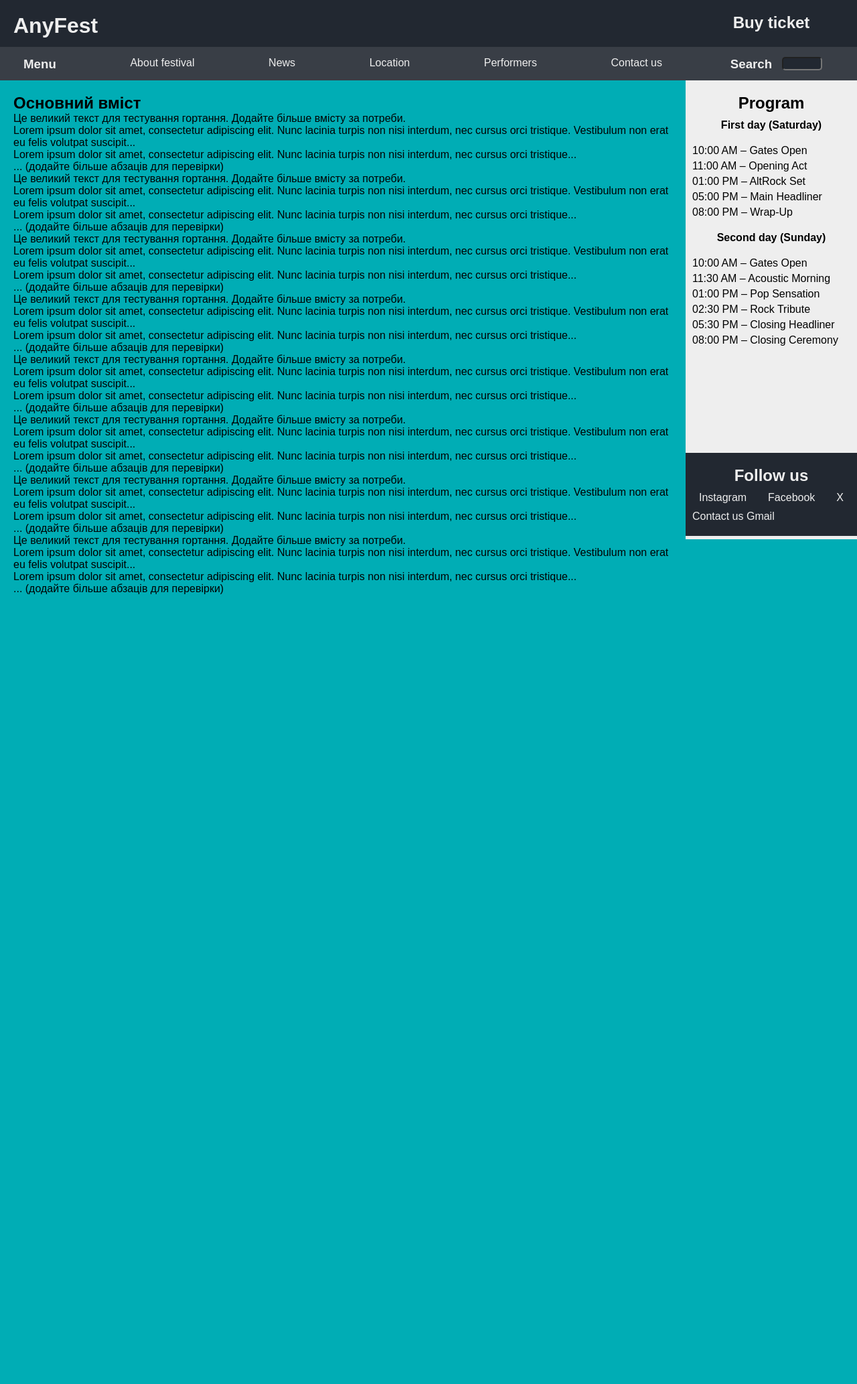
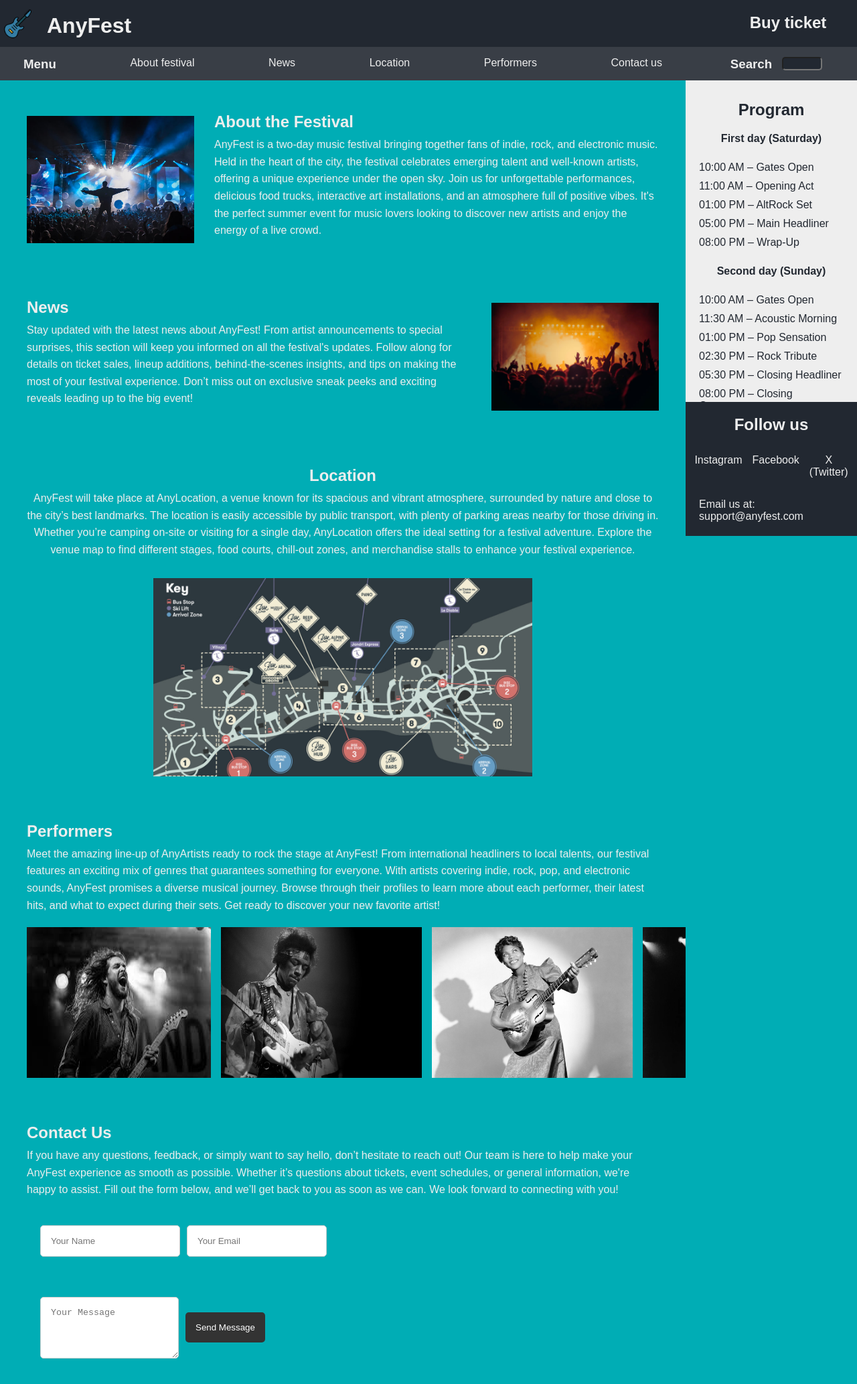
Before and after one commit to Any1ne/WEB-Lab3, a plain HTML site: page index.html in a window 1280 px wide. Shown: the whole page at 67% size. Before the commit the page ends 908 px from the top, so only its background shows below. Drawn offline with Linux system fonts and the light colour scheme.

Commit message:
Beta0
Design and developent of non adaptive  website complete

```diff
--- a/index.html
+++ b/index.html
@@ -3,16 +3,17 @@
 <head>
     <meta charset="UTF-8">
     <meta name="viewport" content="width=device-width, initial-scale=1.0">
-    <title>Макет сайту</title>
-    <link rel="stylesheet" href="styles.css">
+    <title>AnyFest</title>
+    <link rel="stylesheet" href="./styles.css">
 </head>
 <body>
-    <header class="header">
+    <header class="box header">
+        <img src= "./image/logo.png">
         <h1 class="logo">AnyFest</h1>
         <a class="ticket" href="#"><h2>Buy ticket</h2></a>
     </header>
 
-    <nav class="menu">
+    <nav class="box menu">
         <ul class="options">
             <li><a href="#"><h3>Menu<h3></a></li>
             <li><a href="#">About festival</a></li>
@@ -20,49 +21,69 @@
             <li><a href="#">Location</a></li>
             <li><a href="#">Performers</a></li>
             <li><a href="#">Contact us</a></li>
-
         </ul>
         <section class="search"> <h3>Search</h3> <input type="search" name="q"/> </section>
     </nav>
 
-    <main class="main-content">
-        <h2>Основний вміст</h2>
-        <p>Це великий текст для тестування гортання. Додайте більше вмісту за потреби.</p>
-        <p>Lorem ipsum dolor sit amet, consectetur adipiscing elit. Nunc lacinia turpis non nisi interdum, nec cursus orci tristique. Vestibulum non erat eu felis volutpat suscipit...</p>
-        <p>Lorem ipsum dolor sit amet, consectetur adipiscing elit. Nunc lacinia turpis non nisi interdum, nec cursus orci tristique...</p>
-        <p>... (додайте більше абзаців для перевірки)</p>
-        <p>Це великий текст для тестування гортання. Додайте більше вмісту за потреби.</p>
-        <p>Lorem ipsum dolor sit amet, consectetur adipiscing elit. Nunc lacinia turpis non nisi interdum, nec cursus orci tristique. Vestibulum non erat eu felis volutpat suscipit...</p>
-        <p>Lorem ipsum dolor sit amet, consectetur adipiscing elit. Nunc lacinia turpis non nisi interdum, nec cursus orci tristique...</p>
-        <p>... (додайте більше абзаців для перевірки)</p>
-        <p>Це великий текст для тестування гортання. Додайте більше вмісту за потреби.</p>
-        <p>Lorem ipsum dolor sit amet, consectetur adipiscing elit. Nunc lacinia turpis non nisi interdum, nec cursus orci tristique. Vestibulum non erat eu felis volutpat suscipit...</p>
-        <p>Lorem ipsum dolor sit amet, consectetur adipiscing elit. Nunc lacinia turpis non nisi interdum, nec cursus orci tristique...</p>
-        <p>... (додайте більше абзаців для перевірки)</p>
-        <p>Це великий текст для тестування гортання. Додайте більше вмісту за потреби.</p>
-        <p>Lorem ipsum dolor sit amet, consectetur adipiscing elit. Nunc lacinia turpis non nisi interdum, nec cursus orci tristique. Vestibulum non erat eu felis volutpat suscipit...</p>
-        <p>Lorem ipsum dolor sit amet, consectetur adipiscing elit. Nunc lacinia turpis non nisi interdum, nec cursus orci tristique...</p>
-        <p>... (додайте більше абзаців для перевірки)</p>
-        <p>Це великий текст для тестування гортання. Додайте більше вмісту за потреби.</p>
-        <p>Lorem ipsum dolor sit amet, consectetur adipiscing elit. Nunc lacinia turpis non nisi interdum, nec cursus orci tristique. Vestibulum non erat eu felis volutpat suscipit...</p>
-        <p>Lorem ipsum dolor sit amet, consectetur adipiscing elit. Nunc lacinia turpis non nisi interdum, nec cursus orci tristique...</p>
-        <p>... (додайте більше абзаців для перевірки)</p>
-        <p>Це великий текст для тестування гортання. Додайте більше вмісту за потреби.</p>
-        <p>Lorem ipsum dolor sit amet, consectetur adipiscing elit. Nunc lacinia turpis non nisi interdum, nec cursus orci tristique. Vestibulum non erat eu felis volutpat suscipit...</p>
-        <p>Lorem ipsum dolor sit amet, consectetur adipiscing elit. Nunc lacinia turpis non nisi interdum, nec cursus orci tristique...</p>
-        <p>... (додайте більше абзаців для перевірки)</p>
-        <p>Це великий текст для тестування гортання. Додайте більше вмісту за потреби.</p>
-        <p>Lorem ipsum dolor sit amet, consectetur adipiscing elit. Nunc lacinia turpis non nisi interdum, nec cursus orci tristique. Vestibulum non erat eu felis volutpat suscipit...</p>
-        <p>Lorem ipsum dolor sit amet, consectetur adipiscing elit. Nunc lacinia turpis non nisi interdum, nec cursus orci tristique...</p>
-        <p>... (додайте більше абзаців для перевірки)</p>
-        <p>Це великий текст для тестування гортання. Додайте більше вмісту за потреби.</p>
-        <p>Lorem ipsum dolor sit amet, consectetur adipiscing elit. Nunc lacinia turpis non nisi interdum, nec cursus orci tristique. Vestibulum non erat eu felis volutpat suscipit...</p>
-        <p>Lorem ipsum dolor sit amet, consectetur adipiscing elit. Nunc lacinia turpis non nisi interdum, nec cursus orci tristique...</p>
-        <p>... (додайте більше абзаців для перевірки)</p>
+    <main class="box main-content">
+        <!-- About the Festival -->
+        <section class="about">
+            <img src="./image/1.jpeg" alt="Festival photo">
+            <div>
+                <h2>About the Festival</h2>
+                <p>AnyFest is a two-day music festival bringing together fans of indie, rock, and electronic music. Held in the heart of the city, the festival celebrates emerging talent and well-known artists, offering a unique experience under the open sky. Join us for unforgettable performances, delicious food trucks, interactive art installations, and an atmosphere full of positive vibes. It's the perfect summer event for music lovers looking to discover new artists and enjoy the energy of a live crowd.</p>
+            </div>
+        </section>
 
+        <!-- News -->
+        <section class="news">
+            <div>
+                <h2>News</h2>
+                <p>Stay updated with the latest news about AnyFest! From artist announcements to special surprises, this section will keep you informed on all the festival's updates. Follow along for details on ticket sales, lineup additions, behind-the-scenes insights, and tips on making the most of your festival experience. Don’t miss out on exclusive sneak peeks and exciting reveals leading up to the big event!</p>
+            </div>
+            <img src="./image/2.jpeg" alt="News photo">
+        </section>
+
+        <!-- Location -->
+        <section class="location">
+            <div>
+                <h2>Location</h2>
+                <p>AnyFest will take place at AnyLocation, a venue known for its spacious and vibrant atmosphere, surrounded by nature and close to the city’s best landmarks. The location is easily accessible by public transport, with plenty of parking areas nearby for those driving in. Whether you’re camping on-site or visiting for a single day, AnyLocation offers the ideal setting for a festival adventure. Explore the venue map to find different stages, food courts, chill-out zones, and merchandise stalls to enhance your festival experience.</p>
+            </div>
+            <img class="location-img" src="./image/3.jpeg" alt="Location map">
+        </section>
+
+        <!-- Performers -->
+        <section class="performers">
+            <h2>Performers</h2>
+            <p>Meet the amazing line-up of AnyArtists ready to rock the stage at AnyFest! From international headliners to local talents, our festival features an exciting mix of genres that guarantees something for everyone. With artists covering indie, rock, pop, and electronic sounds, AnyFest promises a diverse musical journey. Browse through their profiles to learn more about each performer, their latest hits, and what to expect during their sets. Get ready to discover your new favorite artist!</p>
+            <div class="gallery">
+                <img src="./image/artist0.jpeg" alt="Artist 0 photo">
+                <img src="./image/artist1.jpeg" alt="Artist 1 photo">
+                <img src="./image/artist2.jpeg" alt="Artist 2 photo">
+                <img src="./image/artist3.jpeg" alt="Artist 3 photo">
+            </div>
+        </section>
+
+        <!-- Contact Us -->
+        <section class="contact">
+            <h2>Contact Us</h2>
+            <p>If you have any questions, feedback, or simply want to say hello, don’t hesitate to reach out! Our team is here to help make your AnyFest experience as smooth as possible. Whether it’s questions about tickets, event schedules, or general information, we're happy to assist. Fill out the form below, and we’ll get back to you as soon as we can. We look forward to connecting with you!</p>
+            <form class="contact-form">
+                <div>
+                <input type="text" name="name" placeholder="Your Name" required>
+                <input type="email" name="email" placeholder="Your Email" required>
+                </div>
+                <div>
+                <textarea name="message" placeholder="Your Message" rows="4" required></textarea>
+                <button type="submit">Send Message</button>
+                </div>
+            </form>
+        </section>
     </main>
 
-    <aside class="sidebar">
+
+    <aside class="box sidebar">
         <h2>Program</h2>
         <h4> First day (Saturday)</h4>
         <ul>
@@ -83,18 +104,14 @@
         </ul>
     </aside>
 
-    <footer class="footer">
+    <footer class="box footer">
         <h2>Follow us</h2>
         <ul>
             <li><a href="">Instagram </a></li>
             <li><a href="">Facebook</a></li>
-            <li><a href="">X</a></li>
+            <li><a href="">X (Twitter)</a></li>
         </ul>
-        <p>Contact us Gmail</p>
+        <p>Email us at: <a href="mailto:support@anyfest.com">support@anyfest.com</a></p>
     </footer>
-
-    <button id="toggleBtn" class="toggle-btn">&lt;</button>
-
-    <script src="script.js"></script>
 </body>
 </html>
--- a/styles.css
+++ b/styles.css
@@ -6,14 +6,14 @@
 
 body {
   font-family: Arial, sans-serif;
-    background-color: #00ADB5;
+  background-color: #00adb5;
 }
 
-/* Заголовок */
+/* Header */
 .header {
   background-color: #222831;
-    color: #EEEEEE;
-    display:flex;
+  color: #eeeeee;
+  display: flex;
   padding: 10px 0;
   position: fixed;
   top: 0;
@@ -22,7 +22,7 @@ body {
   z-index: 1000;
 }
 
-.logo{
+.logo {
   display: flex;
   justify-content: left;
   position: relative;
@@ -30,8 +30,8 @@ body {
   padding: 10px 20px;
 }
 
-.ticket{
-    color: #EEEEEE;
+.ticket {
+  color: #eeeeee;
   text-decoration: none;
   display: flex;
   justify-content: center;
@@ -41,16 +41,16 @@ body {
   flex: 1;
 }
 
-/* Меню */
+/* Menu */
 .menu {
-    background-color: #393E46;
-    color: #EEEEEE;
+  background-color: #393e46;
+  color: #eeeeee;
+  display: flex;
   position: fixed;
   margin-top: 70px;
   height: 50px;
   width: 100%;
   z-index: 999;
-    display: flex;
 }
 
 .options {
@@ -71,7 +71,7 @@ body {
   justify-content: center;
 }
 
-.search h3{
+.search h3 {
   display: flex;
   position: relative;
   margin: 10px 15px;
@@ -83,7 +83,7 @@ body {
   width: 60px;
   height: 50%;
   margin: 10px 0px;
-    color:#EEEEEE;
+  color: #eeeeee;
   background-color: #222831;
   border-radius: 5px;
   /* padding: 10px 20px; */
@@ -94,62 +94,215 @@ body {
 }
 
 .menu a {
-    color: #EEEEEE;
+  color: #eeeeee;
   text-decoration: none;
 }
 
-/* Головний вміст */
+/* Main */
 .main-content {
-    background-color: #00ADB5;
+  background-color: #00adb5;
+  color: #eeeeee;
   margin-top: 120px;
   width: 80%;
   float: left;
-    padding: 20px;
+  padding: 30px;
   overflow-y: auto;
   transition: width 0.3s;
+  flex-wrap: wrap;
+  line-height: 1.8;
 }
 
-/* Додаткова секція */
+/* General paragraph styling */
+main p {
+  margin-bottom: 20px;
+  line-height: 1.6;
+}
+
+.main-content img {
+  width: 250px;
+  height: auto;
+}
+
+/* About section styling */
+.about {
+  display: flex;
+  align-items: center;
+  margin-bottom: 40px;
+  padding: 10px;
+}
+
+.about img {
+  margin-right: 30px;
+}
+
+/* News section styling */
+.news {
+  display: flex;
+  align-items: center;
+  margin-bottom: 40px;
+  padding: 10px;
+}
+
+.news img {
+  margin-left: 30px;
+}
+
+/* Location section styling */
+.location {
+  margin-bottom: 40px;
+  padding: 10px;
+  text-align: center; /* Center-align content */
+}
+
+.location img {
+  display: block; /* Ensures image is treated as a block element */
+  margin: 30px auto 0; /* Centers image horizontally */
+  width: 60%;
+  height: auto;
+}
+
+/* Performers section styling */
+.performers {
+  margin-bottom: 40px;
+  padding: 10px;
+}
+
+.gallery {
+  display: flex;
+  gap: 15px;
+}
+
+.gallery {
+  display: flex;
+  gap: 15px;
+  justify-content: space-between;
+}
+
+.gallery img {
+  width: 300px;
+  height: auto;
+}
+
+/* Contact section styling */
+.contact {
+  margin-bottom: 40px;
+  padding: 10px;
+}
+
+.contact div {
+  margin: 10px;
+  padding: 10px;
+  display: block;
+}
+
+.contact-form input,
+.contact-form textarea {
+  padding: 15px;
+  border: 1px solid #ccc;
+  border-radius: 5px;
+}
+
+.contact-form button {
+  padding: 15px;
+  background-color: #333;
+  color: white;
+  border: none;
+  border-radius: 5px;
+  cursor: pointer;
+  align-self: center;
+}
+
+.contact-form button:hover {
+  background-color: #444;
+}
+
+.contact-form {
+  display: flex;
+  flex-direction: column;
+  gap: 20px; /* Adjusts space between the two divs */
+}
+
+.contact-form div {
+  display: flex;
+  gap: 10px;
+}
+
+.contact-form div:first-child {
+  /* For the first div, standard flex layout for inline inputs */
+  align-items: center;
+}
+
+.contact-form div:last-child {
+  /* For the second div, align items to the bottom */
+  align-items: flex-end;
+}
+
+/* Aside */
 .sidebar {
   position: fixed;
   margin-top: 120px;
   right: 0;
   width: 20%;
-    padding: 10px 0;
-    height: calc(100vh - 115px);
+  padding: 20px;
+  height: calc(100vh - 320px);
   overflow-y: auto;
   transition: width 0.3s;
-    background-color: #EEEEEE;
+  background-color: #eeeeee;
+  color: #222831;
   justify-content: center;
   text-align: space-between;
 }
 
-.sidebar h2, h4{
+.sidebar h2,
+h4 {
   margin: 10px 10px;
   text-align: center;
 }
 
-.sidebar ul{
+.sidebar ul {
   list-style-type: none;
   padding: 5px 10px;
   margin: 10px 0;
 }
 
-.sidebar li{
+.sidebar li {
   margin: 5px 0;
 }
 
-/* Нижній колонтитул */
+/* Sidebar specific styling */
+.sidebar h2,
+.sidebar h4,
+.sidebar ul {
+  margin: 0;
+  padding: 10px 0;
+}
+
+/* Ensure each <ul> in the sidebar takes up remaining space */
+.sidebar ul {
+  flex-grow: 1;
+  display: flex;
+  flex-direction: column;
+  justify-content: space-around;
+}
+
+/* Footer */
 .footer {
   position: fixed;
   bottom: 0;
   right: 0;
   width: 20%;
+  height: 200px;
   padding: 20px 10px;
   background-color: #222831;
-    color: #EEEEEE;
+  color: #eeeeee;
   text-align: center;
   transition: width 0.3s;
+  display: flex;
+  flex-direction: column;
+  justify-content: space-between;
+  align-items: center;
+  text-align: center;
+  padding: 20px;
 }
 
 .footer ul {
@@ -160,10 +313,34 @@ body {
 }
 
 .footer a {
-    color: #EEEEEE;
+  color: #eeeeee;
   text-decoration: none;
 }
 
-.footer p{
+.footer p {
   text-align: left;
 }
+
+.footer h2 {
+  margin-bottom: 20px;
+}
+
+.footer ul {
+  list-style-type: none;
+  padding: 0;
+  display: flex;
+  gap: 15px;
+}
+
+.footer ul li a {
+  text-decoration: none;
+  color: inherit;
+}
+
+.footer p {
+  margin-top: 20px;
+}
+
+a:hover {
+  color: #0b5b74;
+}
```
Also changed, not shown: image/1.jpeg (added), image/2.jpeg (added), image/3.jpeg (added), image/artist0.jpeg (added), image/artist1.jpeg (added), image/artist2.jpeg (added), image/artist3.jpeg (added), image/artistalt.png (added), image/electric-guitar_412815.png (added), image/guitar_17498704.png (added), image/logo.png (added), image/maloik_931294.png (added). Lines whose indentation alone changed are shown as unchanged.
